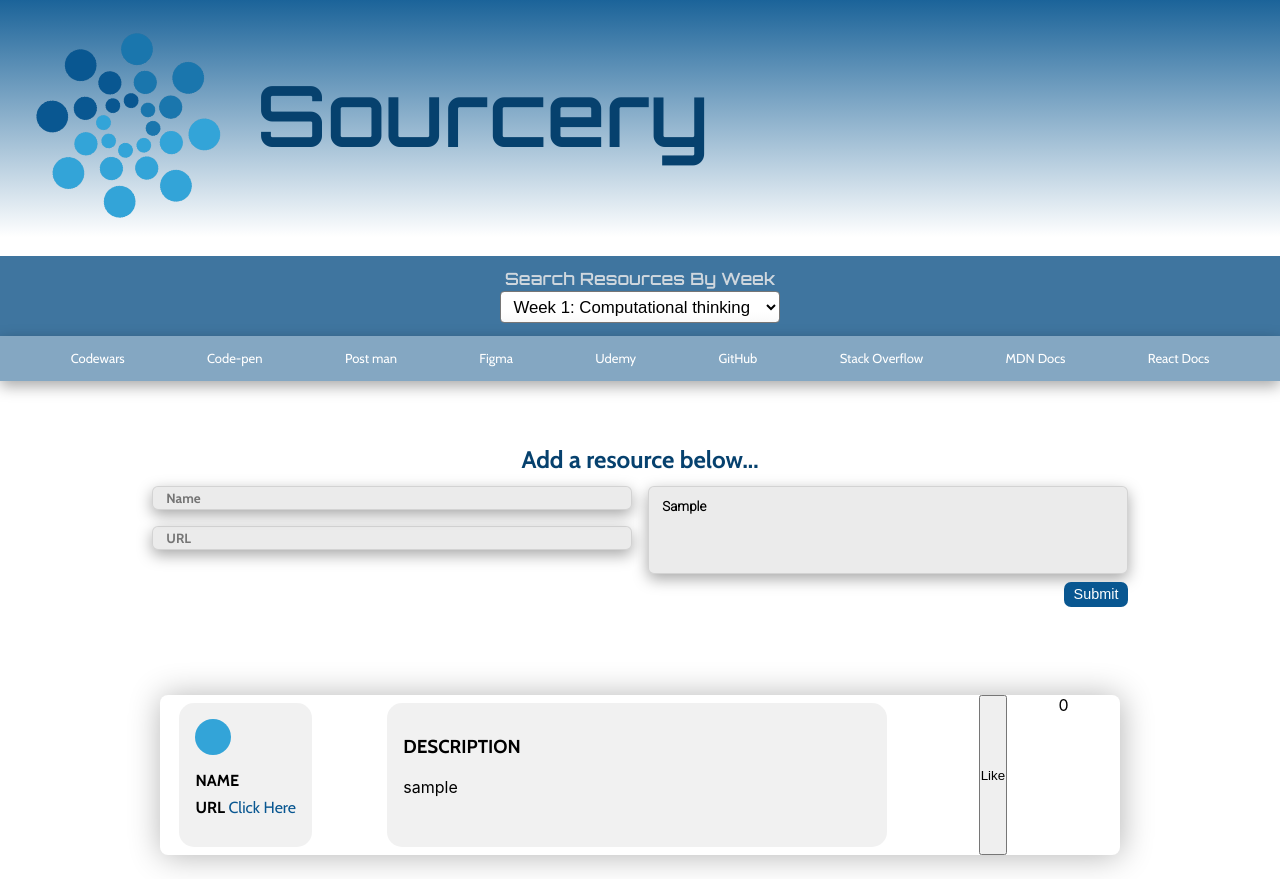
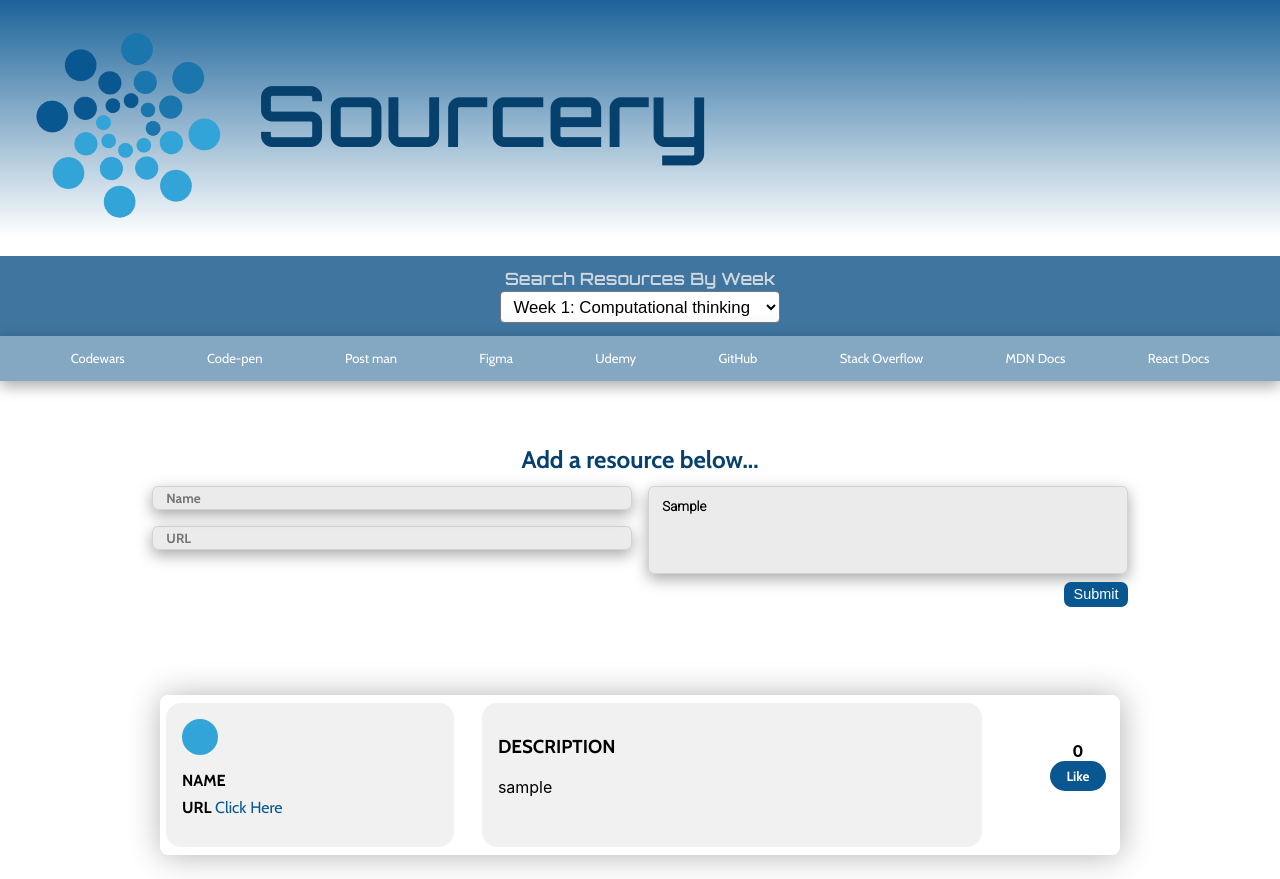
Before and after one commit to afam-io/w9_frontend-project-team-sourcery, a React (Create React App) app in the folder sourcery/: page / in a window 1280 px wide. Both pictures are taken after typing "Sample" into the empty fields and a click on the button "Submit". Built offline with nearby package versions, Linux system fonts and the light colour scheme; no server answers; a web font is replaced by a local one.

Commit message:
finished like button styling

```diff
--- a/sourcery/src/components/ResourceItem/ResourceItem.css
+++ b/sourcery/src/components/ResourceItem/ResourceItem.css
@@ -9,7 +9,7 @@
 /* for Main resource cards */
 .resource-card {
   display: flex;
-  justify-content: space-evenly;
+  justify-content: space-around;
   width: 60rem;
   height: 10rem;
   margin-bottom: 1.5em;
@@ -28,7 +28,8 @@
   margin: 0.5em;
   padding: 1rem;
   position: relative;
-  right: 2.5rem;
+  right: 1rem;
+  width: 30%;
   background-color: rgba(128, 128, 128, 0.108);
   border-radius: 15px;
 }
@@ -44,8 +45,9 @@
   background-color: rgba(128, 128, 128, 0.108);
   border-radius: 15px;
   display: flex;
+  flex-direction: column;
   justify-content: center;
-  flex-direction: column;
+  /* flex-direction:; */
   align-items: flex-start;
   position: relative;
   right: 2em;
@@ -68,6 +70,35 @@
   box-shadow: rgba(100, 100, 111, 0.2);
   font-family: "Cabin", sans-serif;
 }
+/* Upvote button */
+.button-spacing {
+  position: relative;
+  top: 1em;
+  display: flex;
+  justify-content: flex-start;
+  flex-direction: column;
+  align-items: center;
+  height: 1.5em;
+}
+.upvote-button {
+  position: relative;
+  top: 3.75em;
+  font-family: "Cabin", sans-serif;
+  font-weight: 700;
+  border-radius: 15px;
+  border: none;
+  background-color: #095791;
+  color: white;
+  padding-top: 0.5em;
+  padding-right: 1.25em;
+  padding-left: 1.25em;
+  padding-bottom: 0.5em;
+}
+
+.upvote-button:hover {
+  background-color: #33a4d8;
+}
+
 /* standard url link colour */
 a:link {
   color: #095791;
--- a/sourcery/src/components/ResourceItem/ResourceItem.js
+++ b/sourcery/src/components/ResourceItem/ResourceItem.js
@@ -27,14 +27,19 @@ function ResourceItem({ getInitials, text, index, onLikeClick, state }) {
 
         <p> {text.description.toLowerCase()}</p>
       </div>
+      <div className="button-spacing">
         <button
           className="upvote-button"
           onClick={() => {
             onLikeClick(text);
-        }}>
+          }}
+        >
           Like
         </button>
-      <p>{text.likes}</p>
+        <p>
+          <strong>{text.likes}</strong>
+        </p>
+      </div>
     </div>
   );
 }
```
Lines whose indentation alone changed are shown as unchanged.
